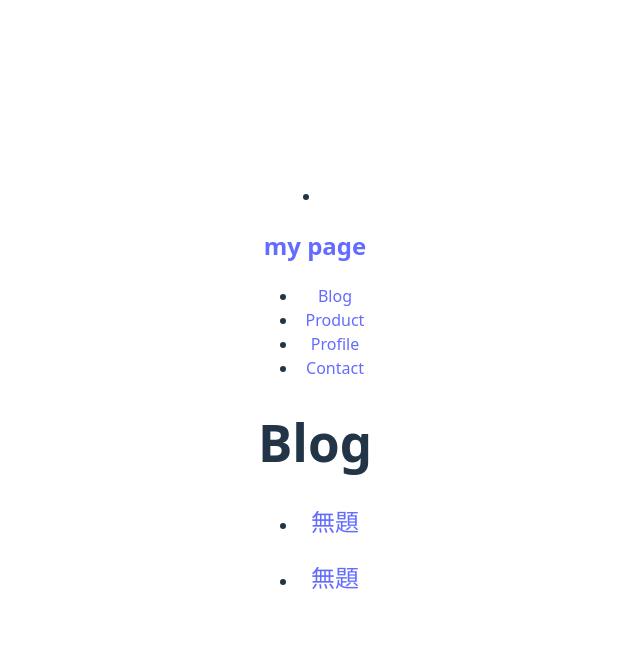
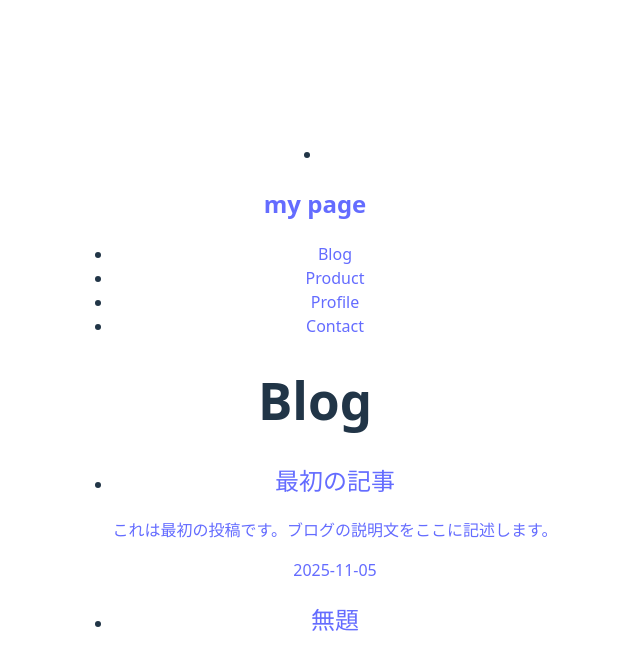
Before and after one commit to morikouuu/my-page, a React (Vite) app: page /blog in a window 1280 px wide. Shown: the top 670 px of the page, without its empty margins (325-965 px from the left). Built offline with nearby package versions, Linux system fonts and the light colour scheme.

Commit message:
fix:homeコンポーネント修正

```diff
--- a/src/hooks/usePosts.ts
+++ b/src/hooks/usePosts.ts
@@ -11,7 +11,7 @@ export const usePosts = (): PostList[] => {
 
 	// 読み込んだファイルをBlogPost型の配列に変換
 	const postList: PostList[] = Object.entries(posts).map(([path, content]) => {
-		const slug = path.split("/").pop()?.replace(".md", "") || "";
+		const slug = path.split("/").pop()?.replace(".md", "") ?? "";
 		const { attributes } = fm<BlogFrontMatter>(content);
 		// frontmatterのデータとslugを組み合わせてBlogPostオブジェクトを作成
 		return {
--- a/src/pages/blog.tsx
+++ b/src/pages/blog.tsx
@@ -14,9 +14,11 @@ const Blog = () => {
 						<Link to={`/blog/${post.slug}`}>
 							{/* サムネイル画像がある場合のみ表示 */}
 							<div>
-								<h2>{post.title || "無題"}</h2>
-								{post.description && <p>{post.description}</p>}
-								{post.date && <p>{post.date}</p>}
+								<h2>{post.attributes.title || "無題"}</h2>
+								{post.attributes.description && (
+									<p>{post.attributes.description}</p>
+								)}
+								{post.attributes.date && <p>{post.attributes.date}</p>}
 							</div>
 						</Link>
 					</li>
--- a/src/pages/home.tsx
+++ b/src/pages/home.tsx
@@ -16,7 +16,8 @@ const Home = () => {
 		{ id: 2, label: "X", link: "" },
 	];
 
-	const postList = usePosts({ limit: 3 });
+	const postList = usePosts();
+	const latestPosts = postList.slice(0, 3);
 	return (
 		<div>
 			<div className="bubble-area">
@@ -37,12 +38,12 @@ const Home = () => {
 				<div>
 					<ul>
 						{/* postListの各投稿をカード形式で表示 */}
-						{postList.map((post) => (
+						{latestPosts.map((post) => (
 							<li key={post.slug}>
 								<Link to={`/blog/${post.slug}`}>
 									{/* サムネイル画像がある場合のみ表示 */}
 									<div>
-										<h2>{post.title || "無題"}</h2>
+										<h2>{post.attributes.title || "無題"}</h2>
 									</div>
 								</Link>
 							</li>
```
Also changed, not shown: src/posts/2025-11-05.md (renamed from src/posts/post1.md), src/posts/2025-11-08.md (added), src/posts/post2.md (deleted).
